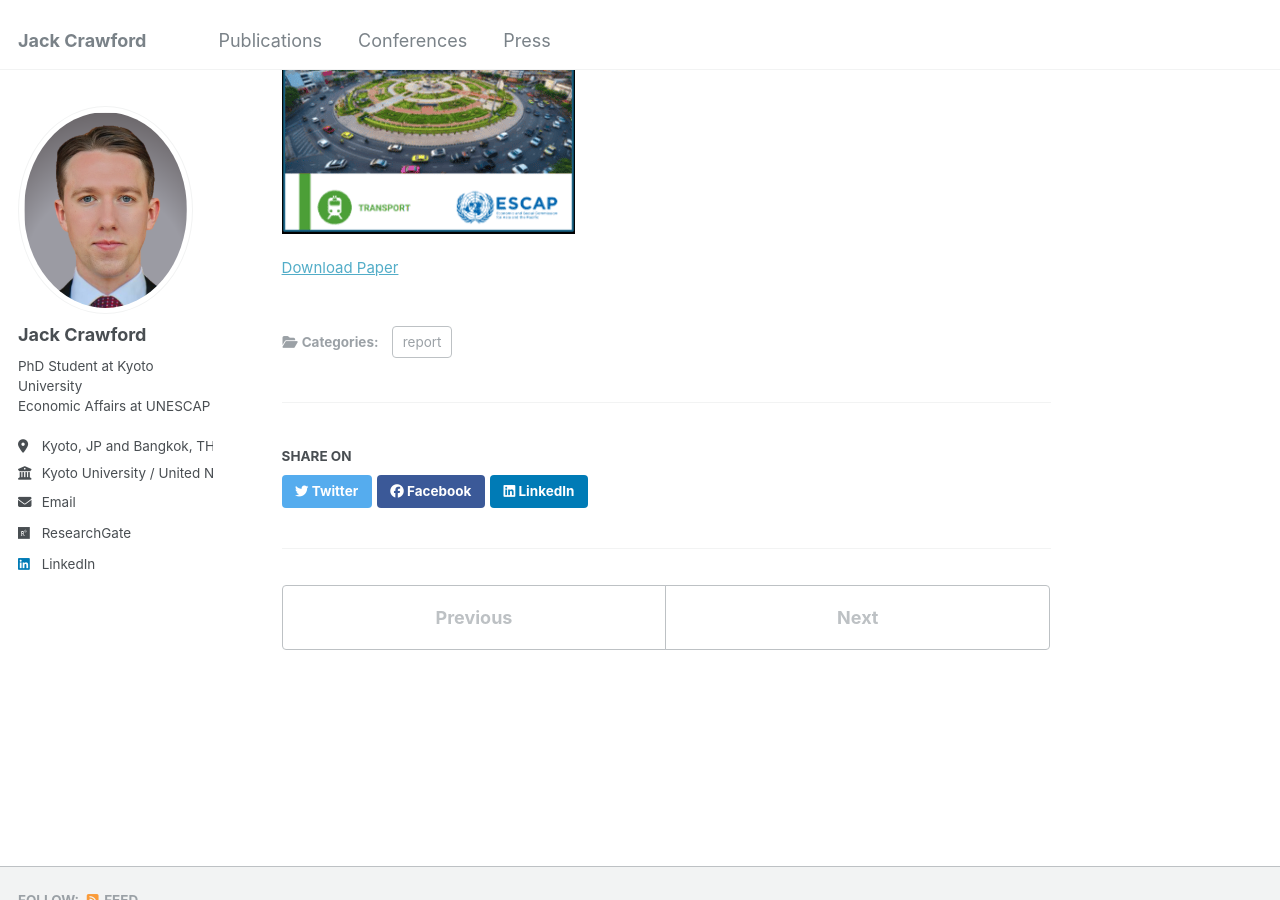
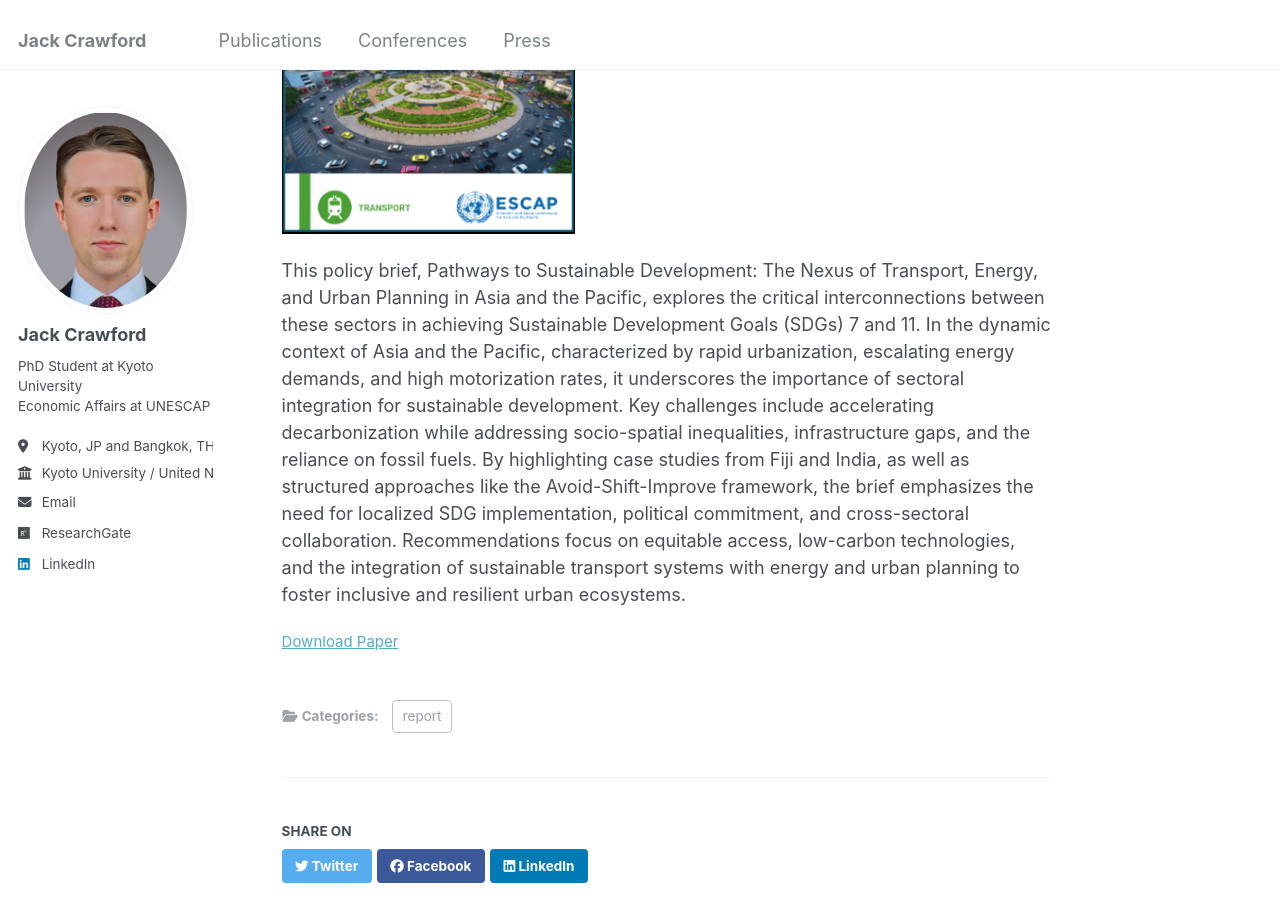
Before and after one commit to jackgcrawford/jackcrawford, a Jekyll site: the page built from _publications/2024-02-01-nexus-1.md, in a window 1280 px wide and 900 px high, scrolled down 412 px. Built offline with Jekyll 4.4.1, drawn with Linux system fonts in a browser that asks for light colours.

Commit message:
Update 2024-02-01-nexus-1.md

```diff
--- a/_publications/2024-02-01-nexus-1.md
+++ b/_publications/2024-02-01-nexus-1.md
@@ -9,3 +9,5 @@ paperurl: 'https://www.unescap.org/kp/2024/pathways-sustainable-development-nexu
 image: '/images/publication1.png'
 ---
 <img src=' /images/nexus-2.png'>
+
+This policy brief, Pathways to Sustainable Development: The Nexus of Transport, Energy, and Urban Planning in Asia and the Pacific, explores the critical interconnections between these sectors in achieving Sustainable Development Goals (SDGs) 7 and 11. In the dynamic context of Asia and the Pacific, characterized by rapid urbanization, escalating energy demands, and high motorization rates, it underscores the importance of sectoral integration for sustainable development. Key challenges include accelerating decarbonization while addressing socio-spatial inequalities, infrastructure gaps, and the reliance on fossil fuels. By highlighting case studies from Fiji and India, as well as structured approaches like the Avoid-Shift-Improve framework, the brief emphasizes the need for localized SDG implementation, political commitment, and cross-sectoral collaboration. Recommendations focus on equitable access, low-carbon technologies, and the integration of sustainable transport systems with energy and urban planning to foster inclusive and resilient urban ecosystems.
```
